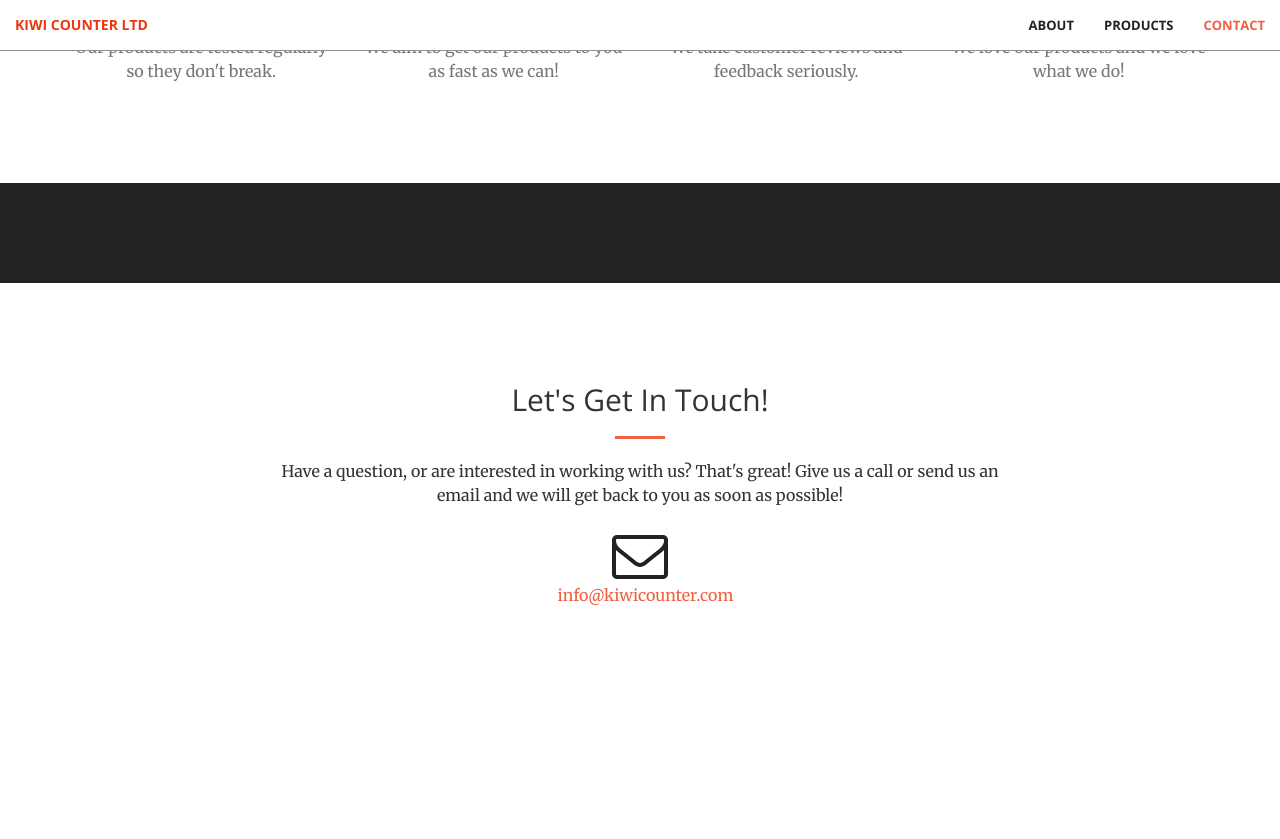
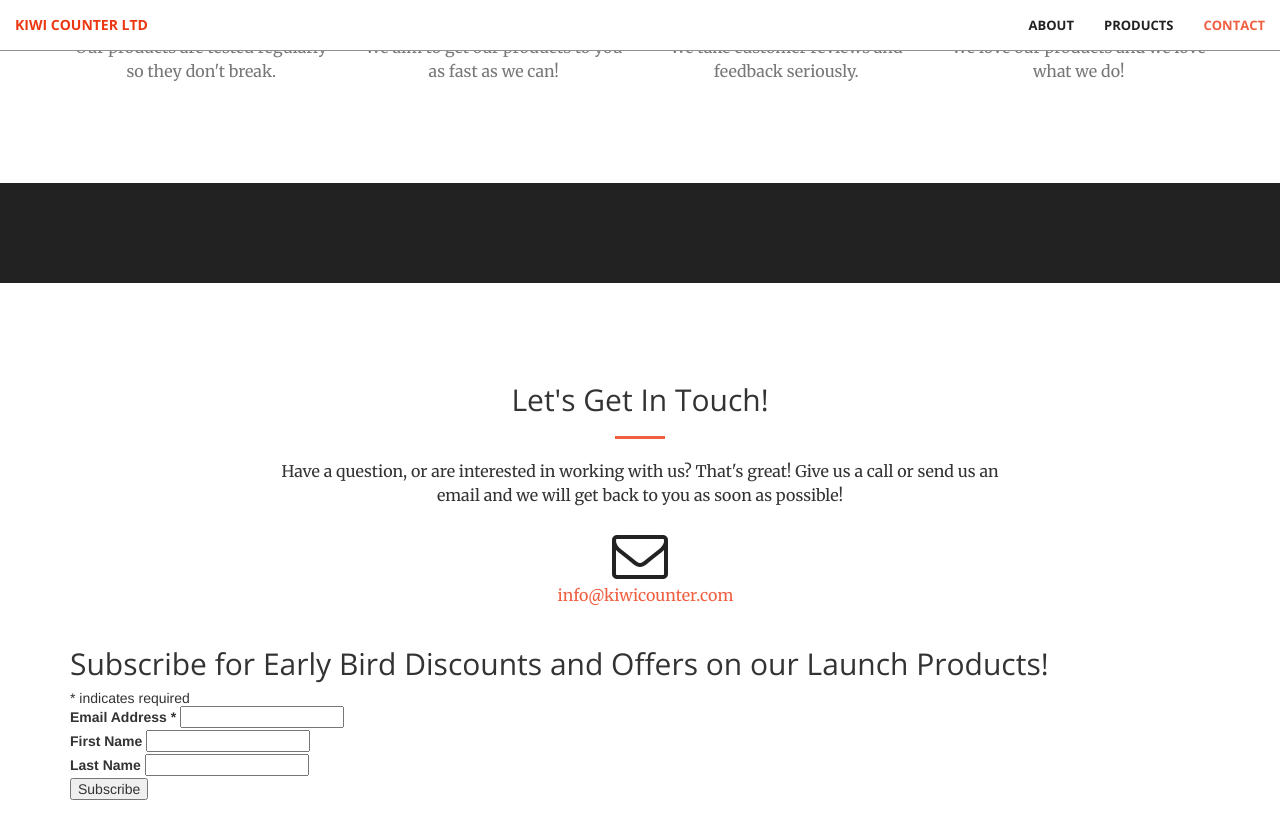
Before and after one commit to joecity/kiwicounter, a Jekyll site: the page built from index.html, in a window 1280 px wide and 900 px high, scrolled down 1567 px. Shown: the top 839 px of the window. Built offline with Jekyll 4.4.1, drawn with Linux system fonts in a browser that asks for light colours; comment, search, counter and statistics services are not loaded; before the commit the page ends 2294 px from its top, so only the background shows below that.

Commit message:
Added Subscribe Form

```diff
--- a/_includes/contact.html
+++ b/_includes/contact.html
@@ -24,6 +24,43 @@
 	                <p>{{ site.github_username }}</p>
 	            </a>-->
 	        </div>
-
+		</div>
+		<div>
+			<!-- Begin MailChimp Signup Form -->
+			<link href="//cdn-images.mailchimp.com/embedcode/classic-10_7.css" rel="stylesheet" type="text/css">
+			<style type="text/css">
+				#mc_embed_signup{background:#fff; clear:left; font:14px Helvetica,Arial,sans-serif; }
+				/* Add your own MailChimp form style overrides in your site stylesheet or in this style block.
+				   We recommend moving this block and the preceding CSS link to the HEAD of your HTML file. */
+			</style>
+			<div id="mc_embed_signup">
+			<form action="//kiwicounter.us16.list-manage.com/subscribe/post?u=16e0c70f5c8828bf46f453f8e&amp;id=23a993dac2" method="post" id="mc-embedded-subscribe-form" name="mc-embedded-subscribe-form" class="validate" target="_blank" novalidate>
+			    <div id="mc_embed_signup_scroll">
+				<h2>Subscribe for Early Bird Discounts and Offers on our Launch Products!</h2>
+			<div class="indicates-required"><span class="asterisk">*</span> indicates required</div>
+			<div class="mc-field-group">
+				<label for="mce-EMAIL">Email Address  <span class="asterisk">*</span>
+			</label>
+				<input type="email" value="" name="EMAIL" class="required email" id="mce-EMAIL">
+			</div>
+			<div class="mc-field-group">
+				<label for="mce-FNAME">First Name </label>
+				<input type="text" value="" name="FNAME" class="" id="mce-FNAME">
+			</div>
+			<div class="mc-field-group">
+				<label for="mce-LNAME">Last Name </label>
+				<input type="text" value="" name="LNAME" class="" id="mce-LNAME">
+			</div>
+				<div id="mce-responses" class="clear">
+					<div class="response" id="mce-error-response" style="display:none"></div>
+					<div class="response" id="mce-success-response" style="display:none"></div>
+				</div>    <!-- real people should not fill this in and expect good things - do not remove this or risk form bot signups-->
+			    <div style="position: absolute; left: -5000px;" aria-hidden="true"><input type="text" name="b_16e0c70f5c8828bf46f453f8e_23a993dac2" tabindex="-1" value=""></div>
+			    <div class="clear"><input type="submit" value="Subscribe" name="subscribe" id="mc-embedded-subscribe" class="button"></div>
+			    </div>
+			</form>
+			</div>
+			<!--End mc_embed_signup-->
+		</div>
     </div>
 </section>
```
Lines whose indentation alone changed are shown as unchanged.
